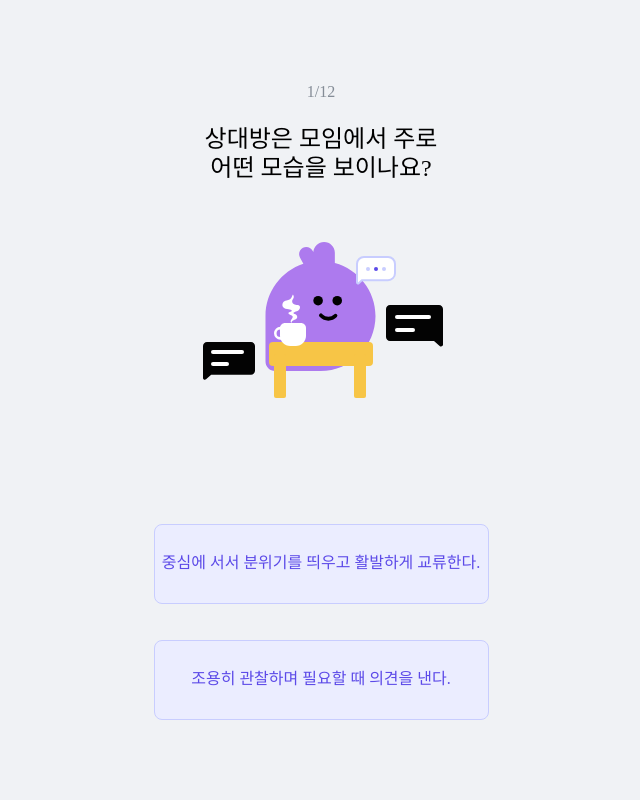
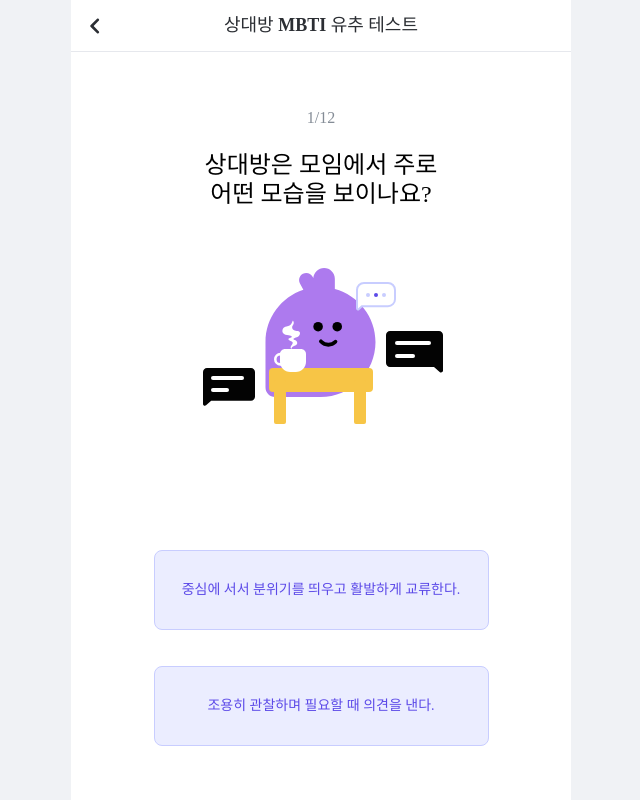
Before and after one commit to MBTips/FE-MBTips, a React (Vite) app: page /mbti-test-progress in a window 1280 px wide. Shown: the whole page, without its empty margins (319-959 px from the left). Built offline with nearby package versions, Linux system fonts and the light colour scheme; no server answers.

Commit message:
feat: mbti-text 페이지 기능 작업 90% 완료 -> 공유하기 모달, 결과 페이지 이미지 삽입, 뒤로가기 기능 작업중

```diff
--- a/src/components/NavBar.tsx
+++ b/src/components/NavBar.tsx
@@ -1,6 +1,9 @@
+import { Link } from "react-router-dom";
+
 const NavBar = () => {
   return (
-    <div className="flex h-[56px] w-full justify-between">
+    <div className="bg-white flex h-[56px] w-full justify-between">
+      <Link to="/" className="flex items-center">
       <img
         src="/public/icon/mbtipslogo.svg"
         alt="Logo"
@@ -8,7 +11,7 @@ const NavBar = () => {
         width={110}
         height={31}
       />
-
+      </Link>
       <img
         src="/public/icon/people.svg"
         alt="Login Done"
--- a/src/components/button/ChatStartButton.tsx
+++ b/src/components/button/ChatStartButton.tsx
@@ -1,10 +1,18 @@
 import { MouseEvent } from "react";
+import { useNavigate } from "react-router-dom";
 
 const ChatStartButton = ({ onClick }: { onClick: (e: MouseEvent) => void }) => {
+
+  const navigate = useNavigate();
+
+  const goChatStart = (e:MouseEvent) => {
+    navigate("/select-info")
+  }
+
   return (
     <button
-      className="flex h-[56px] w-[320px] items-center justify-center rounded-lg bg-primary-normal font-bold text-white md:w-[335px] lg:w-[460px]"
-      onClick={onClick}
+      className="flex h-[56px] w-full items-center justify-center rounded-lg bg-primary-normal font-bold text-white "
+      onClick={goChatStart}
     >
       대화 시작하기
     </button>
--- a/src/components/button/MbtiAnswerButtons.tsx
+++ b/src/components/button/MbtiAnswerButtons.tsx
@@ -10,7 +10,7 @@ const MbtiAnswerButtons = ({content}: MbtiAnswerButtonsProps) => {
 
     const { setNextStep, setMbtiLog} = useMbtiTestState();
 
-    const commonStyle = "flex justify-center items-center bg-primary-pale border-1 border-primary-light rounded-lg w-[335px] h-[80px] font-medium text-primary-normal text-lg";
+    const commonStyle = "flex justify-center items-center bg-primary-pale border-1 border-primary-light rounded-lg w-[335px] h-[80px] font-medium text-primary-normal text-md py-4 px-2.5 ";
 
     const handleClick =(mbti : string ) => {
         setNextStep();
--- a/src/constants/TEST_QNA.ts
+++ b/src/constants/TEST_QNA.ts
@@ -9,7 +9,7 @@ export const TEST_QNA = [
     },
     {
         number: 2,
-        question: "상대방은 새로운 아이디어를 어떻게 이야기 하나요?",
+        question: "상대방은 새로운 아이디어를\n 어떻게 이야기 하나요?",
         answers: [
             { mbti: "S", message: "현실적이고 실용적인 예시를 든다." },
             { mbti: "N", message: "개념적이고 추상적인 설명을 한다." }
@@ -17,7 +17,7 @@ export const TEST_QNA = [
     },
     {
         number: 3,
-        question: "상대방은 고민을 어떻게 들어주나요?",
+        question: "상대방은 고민을\n 어떻게 들어주나요?",
         answers: [
             { mbti: "T", message: "논리적으로 해결책을 분석하려 한다." },
             { mbti: "F", message: "감정적으로 공감하며 들어준다." }
@@ -25,7 +25,7 @@ export const TEST_QNA = [
     },
     {
         number: 4,
-        question: "상대방은 일정을 어떻게 세우는 편인가요?",
+        question: "상대방은 일정을\n 어떻게 세우는 편인가요?",
         answers: [
             { mbti: "J", message: "세부적인 계획을 세워 체계적으로 움직인다." },
             { mbti: "P", message: "즉흥적으로 행동하며 변화에 유연하게 대처한다." }
@@ -33,7 +33,7 @@ export const TEST_QNA = [
     },
     {
         number: 5,
-        question: "상대방은 스트레스를 받을 때 어떻게 행동하나요?",
+        question: "상대방은 스트레스를 받을 때\n 어떻게 행동하나요?",
         answers: [
             { mbti: "I", message: "혼자 조용히 해결하며 감정을 잘 드러내지 않는다." },
             { mbti: "E", message: "주변 사람들과 이야기하며 감정을 공유한다." }
@@ -41,7 +41,7 @@ export const TEST_QNA = [
     },
     {
         number: 6,
-        question: "상대방은 평소 대화에서 어떤 주제를 선호하나요?",
+        question: "상대방은 평소 대화에서\n 어떤 주제를 선호하나요?",
         answers: [
             { mbti: "S", message: "실생활과 관련된 구체적이고 현실적인 이야기" },
             { mbti: "N", message: "철학적이거나 미래에 대한 개념적인 이야기" }
@@ -49,7 +49,7 @@ export const TEST_QNA = [
     },
     {
         number: 7,
-        question: "상대방이 다른 사람들과 갈등이 있을 때, 어떻게 행동하나요?",
+        question: "상대방이 다른 사람들과\n 갈등이 있을 때, 어떻게 행동하나요?",
         answers: [
             { mbti: "T", message: "논리적으로 상황을 정리하며 해결하려 한다." },
             { mbti: "F", message: "상대방의 감정을 고려하며 의견을 조율한다." }
@@ -57,7 +57,7 @@ export const TEST_QNA = [
     },
     {
         number: 8,
-        question: "상대방은 갑작스러운 변화에 어떻게 대응하나요?",
+        question: "상대방은 갑작스러운 변화에\n 어떻게 대응하나요?",
         answers: [
             { mbti: "J", message: "미리 준비된 계획을 기반으로 대처한다." },
             { mbti: "P", message: "상황을 빠르게 파악하고 유연하게 대처한다." }
@@ -65,7 +65,7 @@ export const TEST_QNA = [
     },
     {
         number: 9,
-        question: "상대방이 주변 사람들과 시간을 보낼 때, 어떤 모습인가요?",
+        question: "상대방이 주변 사람들과 시간을\n 보낼 때, 어떤 모습인가요?",
         answers: [
             { mbti: "E", message: "여러 사람과 두루두루 친하게 지낸다." },
             { mbti: "I", message: "소수의 사람들과 깊이 있는 대화를 나눈다." }
@@ -73,7 +73,7 @@ export const TEST_QNA = [
     },
     {
         number: 10,
-        question: "상대방은 과거의 일을 기억할 때, 어떤 특징이 있나요?",
+        question: "상대방은 과거의 일을 기억할 때,\n 어떤 특징이 있나요?",
         answers: [
             { mbti: "S", message: "구체적인 날짜, 장소, 사람 등 정보를 기억한다." },
             { mbti: "N", message: "전체적인 흐름과 의미를 중심으로 기억한다." }
@@ -81,7 +81,7 @@ export const TEST_QNA = [
     },
     {
         number: 11,
-        question: "상대방은 문제를 해결할 때 어떤 접근 방식을 보이나요?",
+        question: "상대방은 문제를 해결할 때\n 어떤 접근 방식을 보이나요?",
         answers: [
             { mbti: "T", message: "원인을 분석하고 논리적으로 해결하려 한다." },
             { mbti: "F", message: "직관을 따르거나 사람들의 감정을 고려한다." }
@@ -89,7 +89,7 @@ export const TEST_QNA = [
     },
     {
         number: 12,
-        question: "상대방은 업무나 과제를 수행할 때 어떤 모습을 보이나요?",
+        question: "상대방은 업무나 과제를 수행할 때\n 어떤 모습을 보이나요?",
         answers: [
             { mbti: "J", message: "미리 계획하고 체계적으로 진행한다." },
             { mbti: "P", message: "기한에 맞춰 유동적으로 조정하며 마무리한다." }
--- a/src/pages/MbtiTestQuestions.tsx
+++ b/src/pages/MbtiTestQuestions.tsx
@@ -1,7 +1,7 @@
 import { TEST_QNA } from "@/constants/TEST_QNA";
 import MbtiAnswerButtons from "@/components/button/MbtiAnswerButtons";
 import useMbtiTestState from "@/store/useMbtiTestState";
-
+import Header from "@/components/Header";
 
 interface content {
   number: number;
@@ -9,29 +9,38 @@ interface content {
   answers: {
     mbti: string;
     message: string;
-}[];
+  }[];
 }
 
 const MbtiTestQuestions = () => {
-  const { currentPage} = useMbtiTestState();
+  const { currentPage } = useMbtiTestState();
 
   if (currentPage) {
-    const content : content = TEST_QNA[Number(currentPage) - 1];
+    const content: content = TEST_QNA[Number(currentPage) - 1];
 
     return (
-        <main className="flex flex-col justify-center items-center">
-          <span className="font-medium text-gray-500 text-lg">{content.number}/12</span>
-          <h1 className="mt-[20px] font-medium text-3xl text-center whitespace-pre-wrap">{content.question}</h1>
-          {/* 디자인팀에서 이미지 주면 고칠 예정 -> 3.24 정준영 */}
-          <img src={`/icon/mbti_test_${currentPage}.svg`} alt="mbti 테스트 과정 이미지" className="mt-10" />
-          <div className="mt-[93px]">
-            <MbtiAnswerButtons content={content.answers}/>
-          </div>
+      <div className="sm:w-[360px] md:w-[375px] lg:w-[500px] flex flex-col">
+        <Header title="상대방 MBTI 유추 테스트" showShareIcon={false} />
+        <main className="flex flex-col items-center justify-center bg-white whitespace-pre-wrap h-full ">
+        <span className="text-lg font-medium text-gray-500">
+          {content.number}/12
+        </span>
+        <h1 className="mt-[20px] text-center text-3xl font-medium whitespace-pre-wrap">
+          {content.question}
+        </h1>
+        {/* 디자인팀에서 이미지 주면 고칠 예정 -> 3.24 정준영 */}
+        <img
+          src={`/icon/mbti_test_${currentPage}.svg`}
+          alt="mbti 테스트 과정 이미지"
+          className="mt-10"
+        />
+        <div className="mt-[93px]">
+          <MbtiAnswerButtons content={content.answers} />
+        </div>
         </main>
-    )
-  }
-
-  else return <div>404 error</div>
-}
+      </div>
+    );
+  } else return <div>404 error</div>;
+};
 
 export default MbtiTestQuestions;
--- a/src/pages/MbtiTestResult.tsx
+++ b/src/pages/MbtiTestResult.tsx
@@ -3,6 +3,7 @@ import { MBTI_RESULT_INFO } from "@/constants/MBTI_RESULT_INFO";
 import ChatStartButton from "@/components/button/ChatStartButton";
 import ShareButton from "@/components/button/ShareButton";
 import RestartButton from "@/components/button/RestartButton";
+import Header from "@/components/Header";
 
 const MbtiTestResult = () => {
 
@@ -17,9 +18,9 @@ const MbtiTestResult = () => {
     if (!result) return <div>404 error occured</div>;
 
     return (
-        <>
-            <header className="flex justify-center py-[14px] border-gray-100 border-b font-bold text-xl">결과</header>
-            <main className="flex flex-col items-center">
+        <div className="sm:w-[360px] md:w-[375px] lg:w-[500px] h-[1008px]">
+            <Header title="결과" showShareIcon={false}/>
+            <main className="flex flex-col items-center w-full px-5 bg-white h-screen py-5">
                 {/* 디자인팀에서 이미지 작업 완료되면 수정할 예정 -> 3.25 정준영 */}
                 <img src="/image/mbti_test_result_image.png" alt="mbti 테스트 결과 이미지" width={335} height={292} className="mt-6"/>
                 <h2 className="mt-6 font-bold text-2xl">{mbti?.toUpperCase()}는 이런 성향이에요!</h2>
@@ -39,15 +40,15 @@ const MbtiTestResult = () => {
                         <li>{result.attitude[1]}</li>
                     </ul>
                 </div>
-                <div className="mt-[22px]">
+                <div className="mt-[22px] w-full">
                     <ChatStartButton onClick={handleClick} />
                 </div>
                 <div className="flex gap-4 mt-5 w-full">
+                    <RestartButton/>
                     <ShareButton />
-                    <RestartButton/>
                 </div>
             </main>
-        </>
+        </div>
     );
 }
 
--- a/vite.config.ts
+++ b/vite.config.ts
@@ -20,12 +20,13 @@ export default defineConfig(({ mode }: { mode: string }) => {
         host: "mbtips.kr",
         protocol: "wss"
       },
-      https: isProduction
-        ? undefined // 배포 환경에서는 HTTPS를 비활성화 (Nginx가 처리)
-        : {
-            key: fs.readFileSync("./certs/key.pem"),
-            cert: fs.readFileSync("./certs/cert.pem")
-          }
+
+      // https: isProduction
+      //   ? undefined // 배포 환경에서는 HTTPS를 비활성화 (Nginx가 처리)
+      //   : {
+      //       key: fs.readFileSync("./certs/key.pem"),
+      //       cert: fs.readFileSync("./certs/cert.pem")
+      //     }
     },
     plugins: [react(), tailwindcss()],
     resolve: {
```
